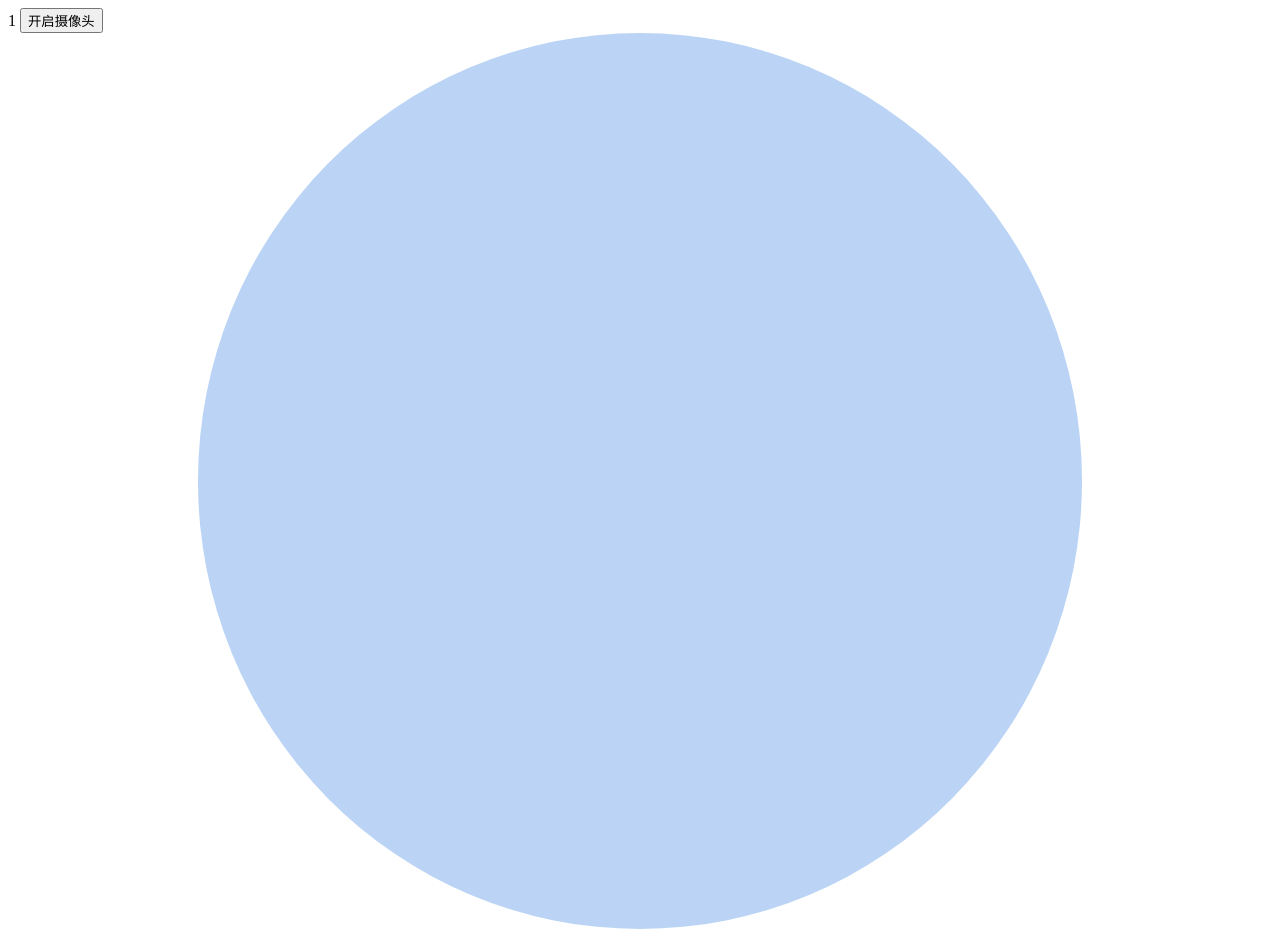
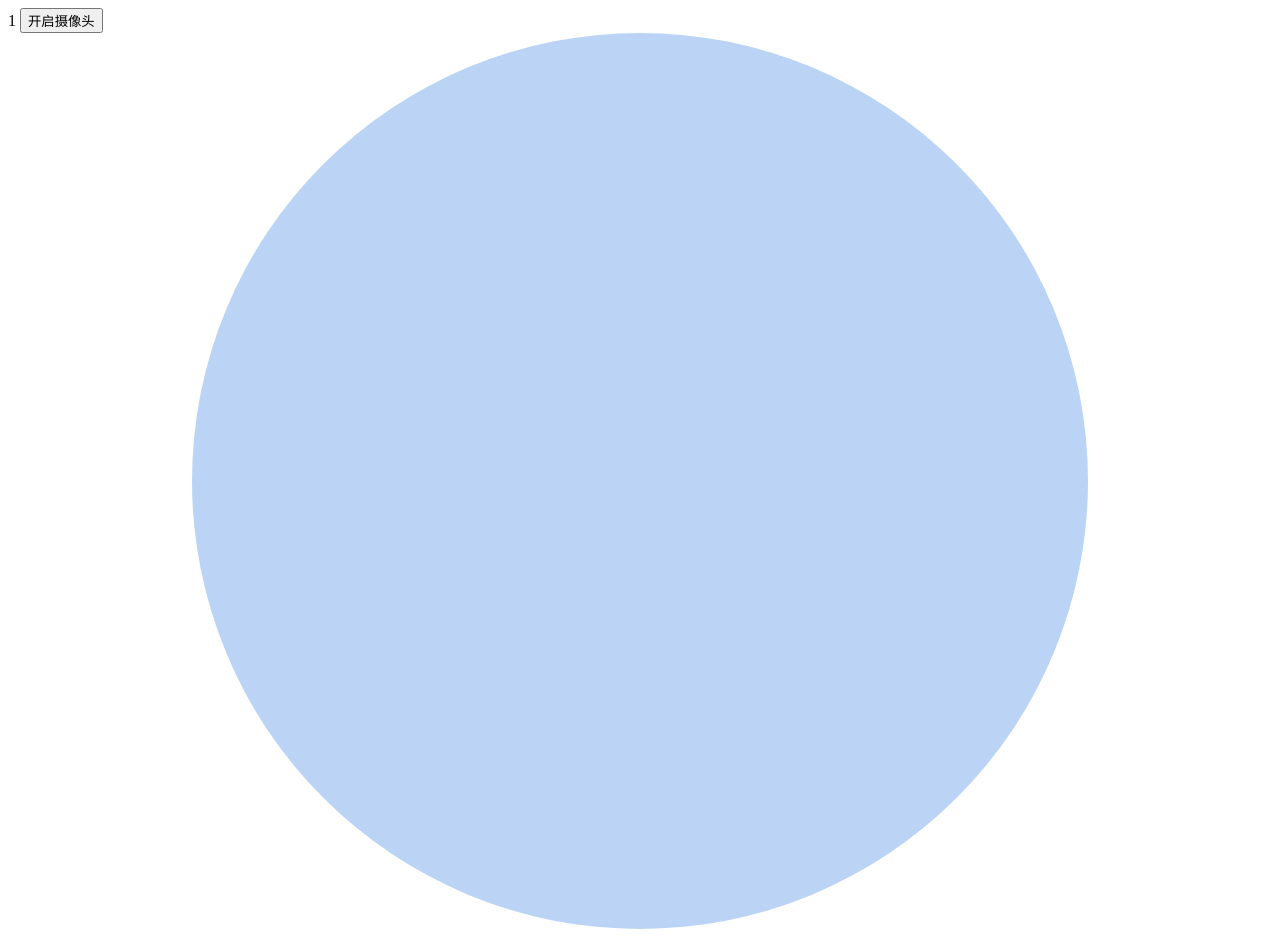
Before and after one commit to Franciser/face-test-2, a plain HTML site: page index.html in a window 1280 px wide. Drawn offline with Linux system fonts and the light colour scheme.

Commit message:
Update index.html

```diff
--- a/index.html
+++ b/index.html
@@ -24,8 +24,10 @@
                 right: 0;
                 width: 100%;
                 height: 100%; */
-            min-width: 100%;
-            height: 100%;
+            /* min-width: 100%; */
+            /* height: 100%; */
+            width:70vw;
+            height:70vw;
         }
 
         button {
@@ -36,8 +38,8 @@
 
         #camera_area {
             position: relative;
-            width: 70%;
-            height: calc(70vw);
+            width: 70vw;
+            height: 70vw;
             border-radius: 50%;
             margin: 0 auto;
             overflow: hidden;
```
